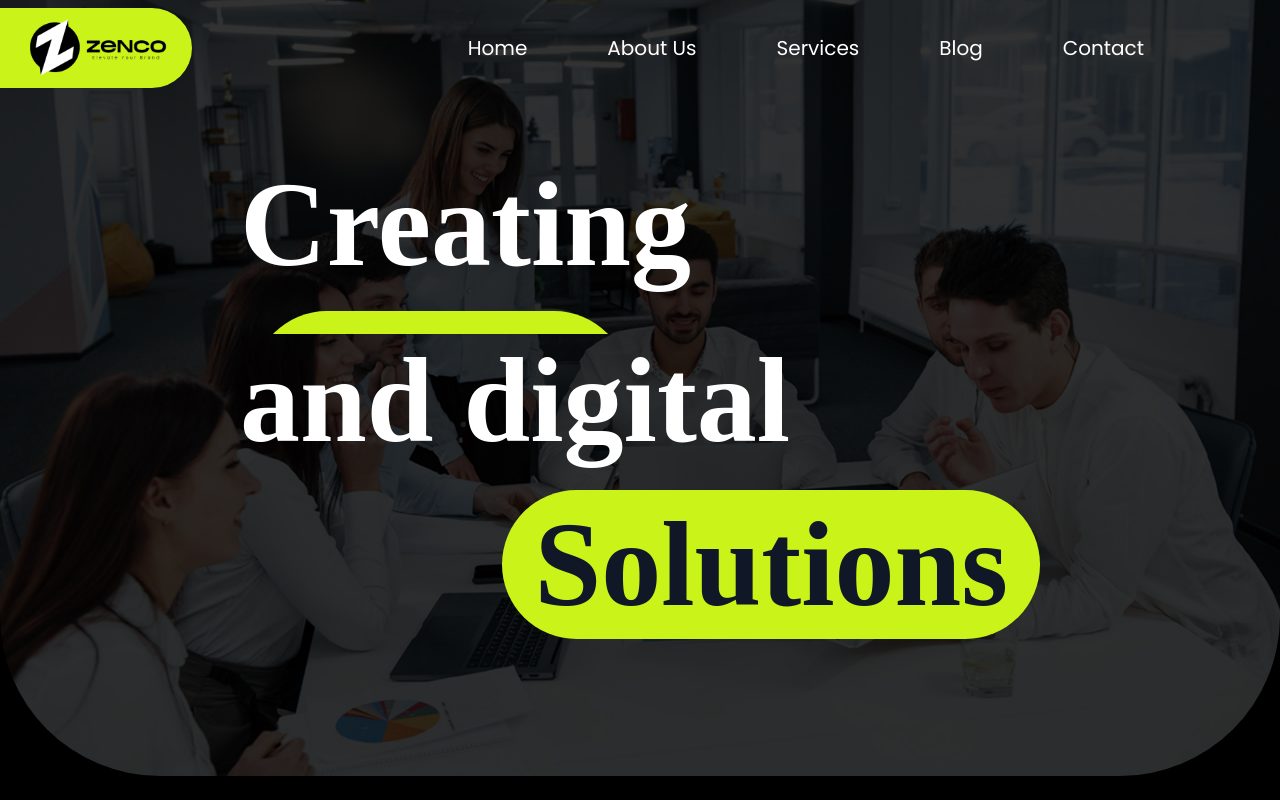
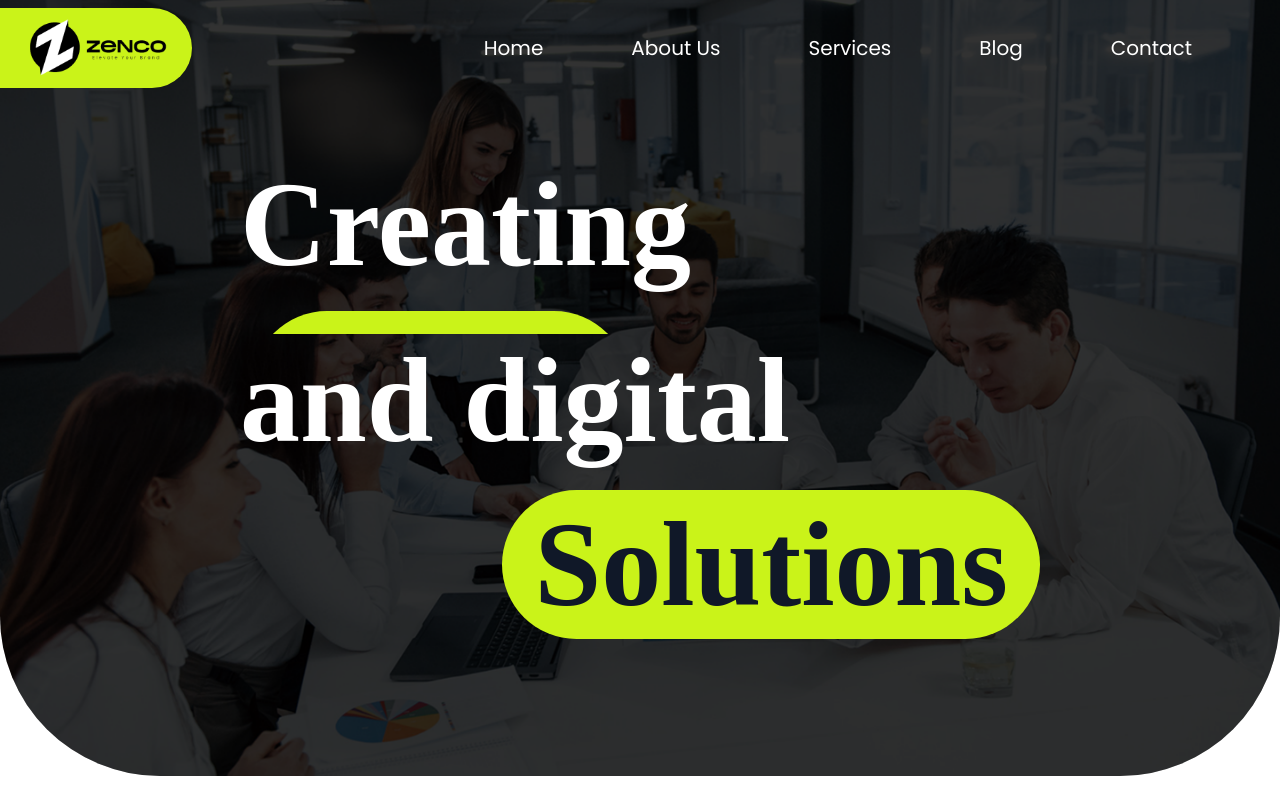
Before and after one commit to Biswajit0972/zenco.com, a Next.js app: page / in a window 1280 px wide. Built offline with nearby package versions, Linux system fonts and the light colour scheme; a web font is replaced by a local one.

Commit message:
Fix: update Header component to use NavigationLink and enhance Hero styling for better UI

```diff
--- a/app/_components/Header.tsx
+++ b/app/_components/Header.tsx
@@ -1,7 +1,7 @@
 import Logo from "./Logo";
 import NavButton from "@/app/_components/NavButton";
 import {NAV_ITEMS} from "@/types";
-import Link from "next/link";
+import NavigationLink from "./NavigationLink";
 
 
 const Header = () => {
@@ -14,12 +14,7 @@ const Header = () => {
             <nav>
                 <ul>
                     {NAV_ITEMS.map((item) => (
-                        <Link
-                            key={item.href}
-                            href={item.href}
-                        >
-                            <p>{item.label}</p>
-                        </Link>
+                        <NavigationLink   key={item.href} {...item}/>
                     ))}
                 </ul>
             </nav>
--- a/app/_components/Hero.tsx
+++ b/app/_components/Hero.tsx
@@ -4,7 +4,7 @@ import HeroTextHighlight from "@/app/_components/HeroTextHighlight";
 const Hero = () => {
   return (
     <div id="hero">
-      <div className="poster">
+      <div className="poster  bg-black">
         <Image src="/images/bg2.png" alt="bg" fill className="object-cover" />
       </div>
       <div className="text-box center ">
--- a/app/globals.css
+++ b/app/globals.css
@@ -67,22 +67,22 @@
     }
 
     nav {
-      @apply hidden sm:block w-full h-12 relative  md:w-[80%] lg:w-[65%] xl:w-[60%] lg:mr-24 max-w-[800px];
+      @apply hidden sm:block w-full h-12 relative  md:w-[80%] lg:w-[65%] xl:w-[65%] lg:mr-10 max-w-[812px];
       ul {
-        @apply flex justify-end items-center gap-18  h-full rounded-l-full text-xl  px-5 md:gap-15 xl:gap-20  xl:px-10 text-background  font-pop;
+        @apply flex justify-end items-center gap-18  h-full rounded-l-full text-xl  px-5 md:gap-15 xl:gap-18  xl:px-10 text-background  font-pop;
 
         a {
-          @apply relative hover:font-bold transition-all duration-300;
+          @apply relative  transition-all;
         }
       }
     }
   }
 
   #hero {
-    @apply w-full h-dvh min-h-screen overflow-hidden  relative bg-black;
+    @apply w-full h-dvh min-h-screen overflow-hidden   relative;
 
     .poster {
-      @apply absolute h-[97%] w-full overflow-hidden object-cover rounded-b-[10rem] z-0;
+      @apply absolute h-[97%] w-full overflow-hidden object-cover rounded-b-[4rem] sm:rounded-b-[10rem] z-0;
     }
 
     .text-box {
```
